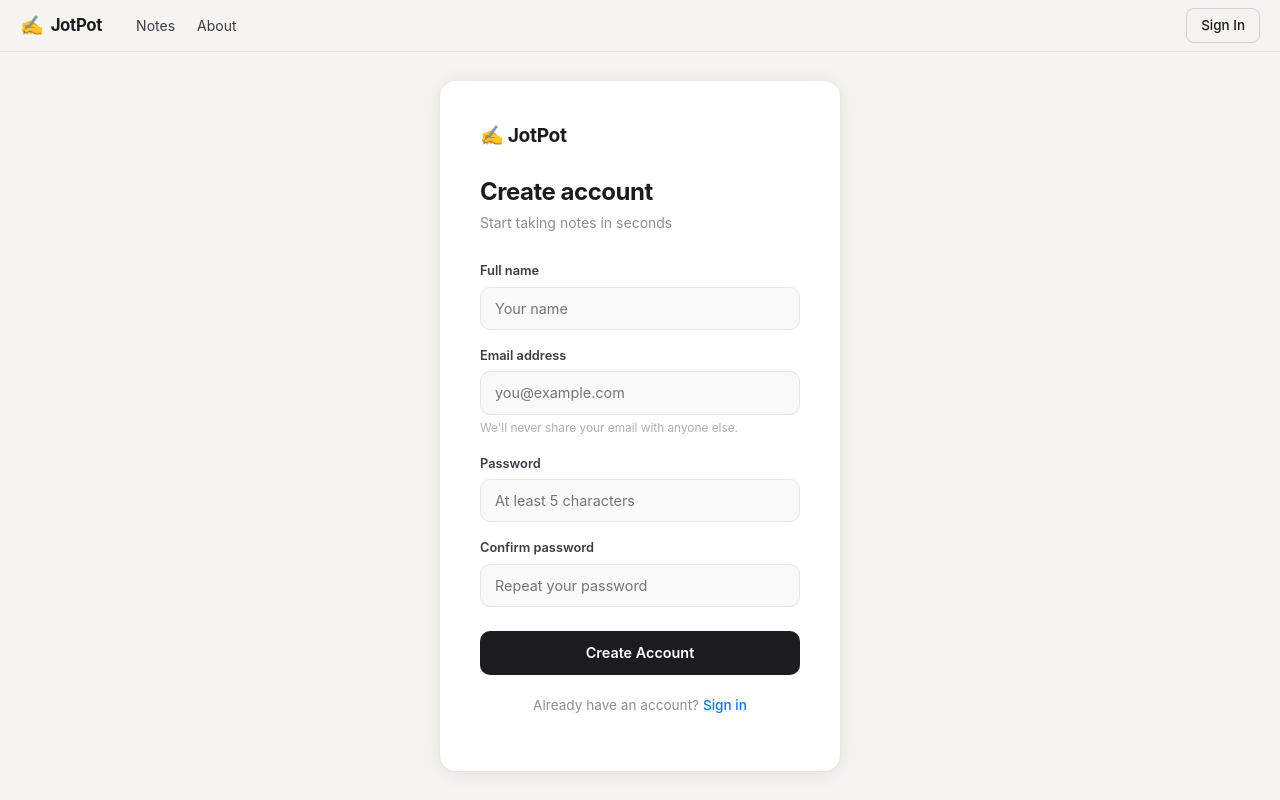
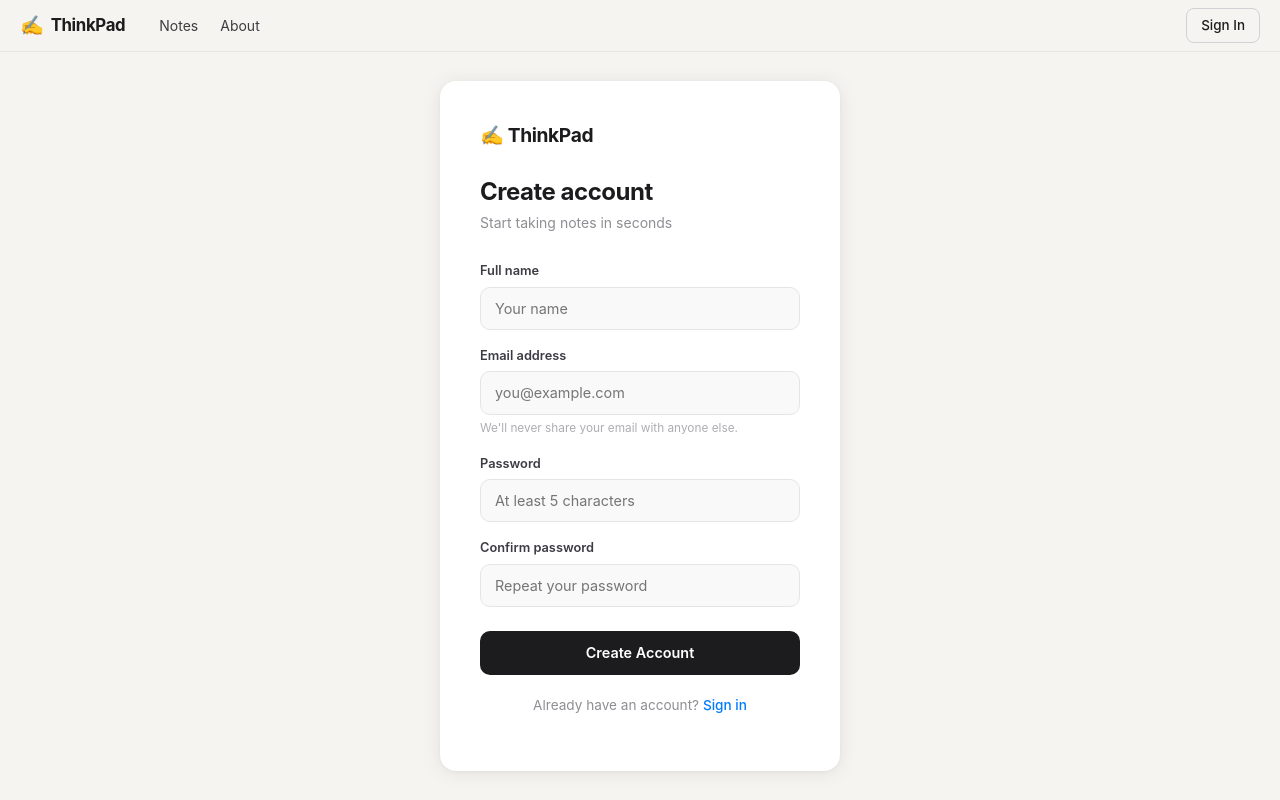
Before and after one commit to murdochroy2/jotpot, a React (Create React App) app: page /signup in a window 1280 px wide. Built offline with nearby package versions, Linux system fonts and the light colour scheme; no server answers.

Commit message:
Refactor application to use dynamic APP_NAME from environment variables across components and configuration

```diff
--- a/public/index.html
+++ b/public/index.html
@@ -24,7 +24,7 @@
       work correctly both with client-side routing and a non-root public URL.
       Learn how to configure a non-root public URL by running `npm run build`.
     -->
-    <title>React App</title>
+    <title>%REACT_APP_NAME%</title>
     <link href="https://cdn.jsdelivr.net/npm/bootstrap@5.3.3/dist/css/bootstrap.min.css" rel="stylesheet" integrity="sha384-QWTKZyjpPEjISv5WaRU9OFeRpok6YctnYmDr5pNlyT2bRjXh0JMhjY6hW+ALEwIH" crossorigin="anonymous">
   </head>
   <body>
--- a/src/components/AuthHeader.js
+++ b/src/components/AuthHeader.js
@@ -1,6 +1,7 @@
 import React, { useContext } from 'react'
 import { Link, useLocation, useNavigate } from 'react-router-dom'
 import AuthContext from '../context/AuthContext'
+import APP_NAME from '../config'
 
 const AuthHeader = () => {
   const { isGuest, setLoggedIn } = useContext(AuthContext)
@@ -19,7 +20,7 @@ const AuthHeader = () => {
     <header className="auth-header">
       <Link to="/" className="auth-header-brand">
         <span className="auth-header-brand-icon">✍</span>
-        <span>JotPot</span>
+        <span>{APP_NAME}</span>
       </Link>
       <nav className="auth-header-nav">
         <Link to="/" className={`auth-header-link ${location.pathname === '/' ? 'active' : ''}`}>Notes</Link>
--- a/src/components/HomeLayout.js
+++ b/src/components/HomeLayout.js
@@ -24,11 +24,6 @@ const HomeLayout = ({ showAlert }) => {
     getNotes().catch(() => {})
   }, []) // eslint-disable-line react-hooks/exhaustive-deps
 
-  useEffect(() => {
-    if (notes.length > 0 && !selectedNote) {
-      setSelectedNote(notes[0])
-    }
-  }, [notes]) // eslint-disable-line react-hooks/exhaustive-deps
 
   const handleLogout = () => {
     localStorage.removeItem('token')
--- a/src/components/Login.js
+++ b/src/components/Login.js
@@ -1,6 +1,7 @@
 import React, { useState, useContext } from 'react'
 import { Link, useNavigate } from 'react-router-dom'
 import AuthContext from '../context/AuthContext'
+import APP_NAME from '../config'
 
 const Login = (props) => {
   const emptyCredentials = { email: "", password: "" }
@@ -37,7 +38,7 @@ const Login = (props) => {
 
   return (
     <div className="auth-card">
-      <div className="auth-brand">✍ JotPot</div>
+      <div className="auth-brand">✍ {APP_NAME}</div>
       <h2 className="auth-title">Welcome back</h2>
       <p className="auth-subtitle">Sign in to access your notes</p>
 
--- a/src/components/Navbar.js
+++ b/src/components/Navbar.js
@@ -1,6 +1,7 @@
 import React, { useContext, useEffect } from 'react'
 import { Link, useLocation, useNavigate } from 'react-router-dom'
 import AuthContext from '../context/AuthContext'
+import APP_NAME from '../config'
 
 const Navbar = () => {
   const { isGuest, setLoggedIn } = useContext(AuthContext)
@@ -21,7 +22,7 @@ const Navbar = () => {
   return (
     <div><nav className="navbar navbar-expand-lg bg-body-tertiary">
       <div className="container-fluid">
-        <Link className="navbar-brand" to="/">JotPot ✍</Link>
+        <Link className="navbar-brand" to="/">{APP_NAME} ✍</Link>
         <button className="navbar-toggler" type="button" data-bs-toggle="collapse" data-bs-target="#navbarSupportedContent" aria-controls="navbarSupportedContent" aria-expanded="false" aria-label="Toggle navigation">
           <span className="navbar-toggler-icon"></span>
         </button>
--- a/src/components/Sidebar.js
+++ b/src/components/Sidebar.js
@@ -1,5 +1,6 @@
 import React from 'react'
 import { useNavigate } from 'react-router-dom'
+import APP_NAME from '../config'
 
 const Sidebar = ({ noteCount, tags, activeTag, onTagSelect, isGuest, onLogout }) => {
   const navigate = useNavigate()
@@ -8,7 +9,7 @@ const Sidebar = ({ noteCount, tags, activeTag, onTagSelect, isGuest, onLogout })
     <aside className="sidebar">
       <div className="sidebar-header">
         <span className="sidebar-logo-icon">✍</span>
-        <span className="sidebar-logo">JotPot</span>
+        <span className="sidebar-logo">{APP_NAME}</span>
       </div>
 
       <nav className="sidebar-nav">
--- a/src/components/Signup.js
+++ b/src/components/Signup.js
@@ -1,6 +1,7 @@
 import React, { useState, useContext } from 'react'
 import { Link, useNavigate } from 'react-router-dom'
 import AuthContext from '../context/AuthContext'
+import APP_NAME from '../config'
 
 const Signup = (props) => {
   const port = process.env.REACT_APP_HOST_PORT
@@ -38,7 +39,7 @@ const Signup = (props) => {
 
   return (
     <div className="auth-card">
-      <div className="auth-brand">✍ JotPot</div>
+      <div className="auth-brand">✍ {APP_NAME}</div>
       <h2 className="auth-title">Create account</h2>
       <p className="auth-subtitle">Start taking notes in seconds</p>
 
--- /dev/null
+++ b/src/config.js
@@ -0,0 +1,3 @@
+const APP_NAME = process.env.REACT_APP_NAME || 'ThinkPad'
+
+export default APP_NAME
--- a/src/context/Notes/NoteState.js
+++ b/src/context/Notes/NoteState.js
@@ -2,6 +2,7 @@ import { useContext, useState } from "react"
 import NoteContext from "./NoteContext"
 import AuthContext from "../AuthContext"
 import sampleNotes from "../../sampleNotes"
+import APP_NAME from "../../config"
 
 const GUEST_NOTES_KEY = 'jotpot_guest_notes'
 
@@ -22,7 +23,7 @@ const NoteState = (props) => {
   const protocol = process.env.REACT_APP_HOST_PROTOCOL
   const host = `${protocol}://${process.env.REACT_APP_HOST}${port ? `:${port}` : ""}`
   const defaultState = {
-    name: "JotPot",
+    name: APP_NAME,
     class: "What class?"
   }
   const [state, setState] = useState(defaultState)
--- a/src/sampleNotes.js
+++ b/src/sampleNotes.js
@@ -1,8 +1,10 @@
+import APP_NAME from './config'
+
 const sampleNotes = [
   {
     _id: 'sample-1',
-    name: "Welcome to JotPot",
-    description: "JotPot is your personal note-taking space. Create notes, organize by tags, and access them anywhere. Sign in to start building your own collection.",
+    name: `Welcome to ${APP_NAME}`,
+    description: `${APP_NAME} is your personal note-taking space. Create notes, organize by tags, and access them anywhere. Sign in to start building your own collection.`,
     tag: "General",
     date: new Date().toISOString()
   },
```
Also changed, not shown: 1 other file (tests, documents, lock files or other folders).
